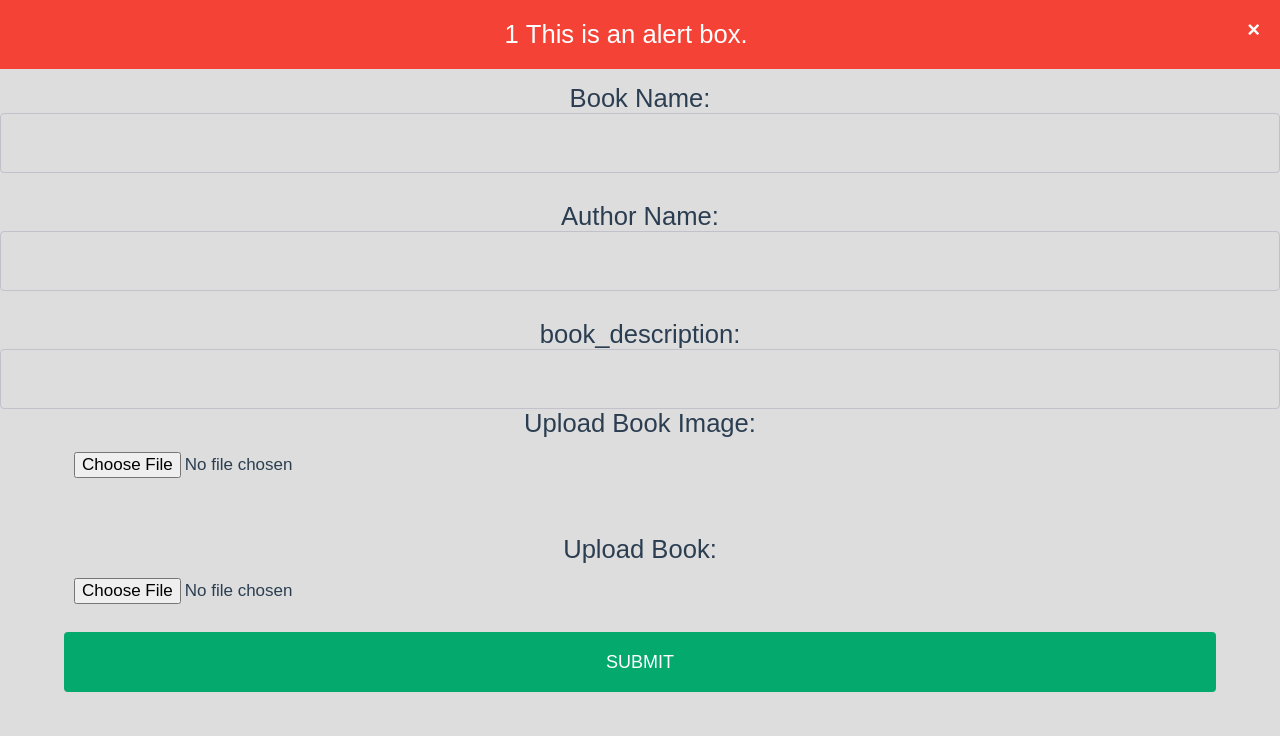
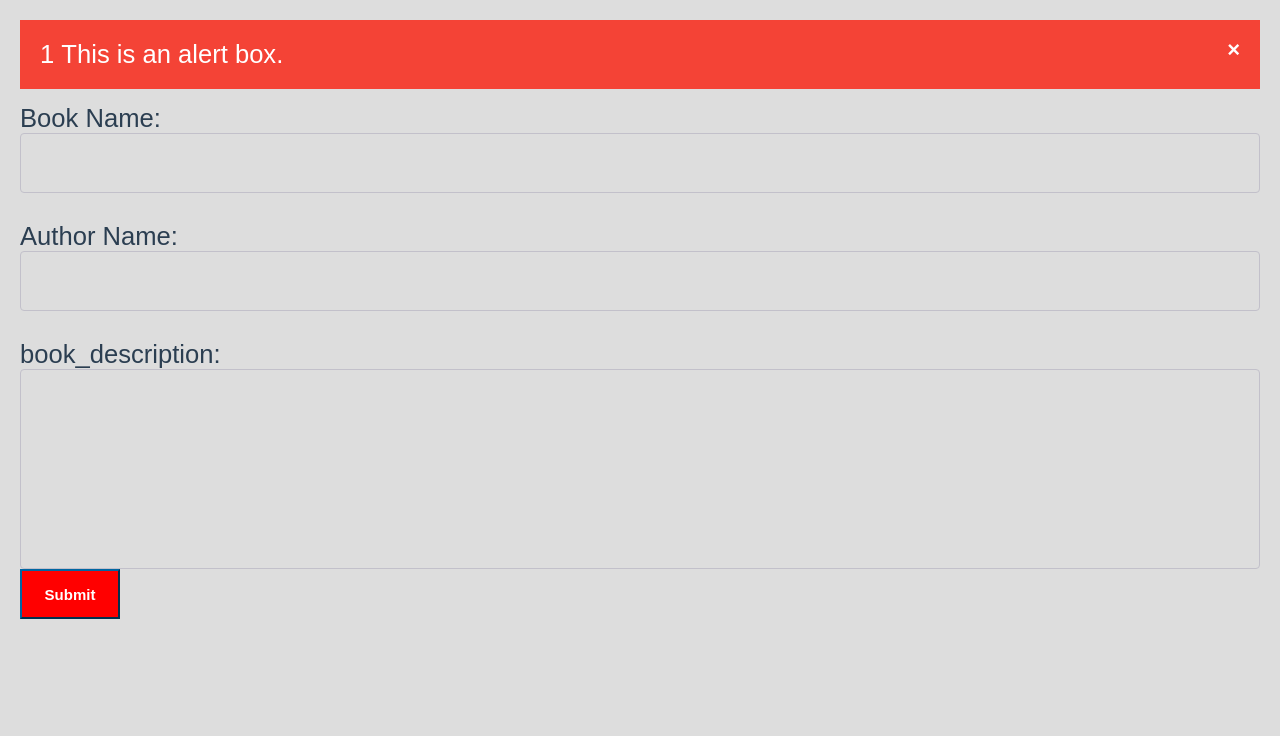
Before and after one commit to shreyakharola/E-library, a PHP site: page /add_book.php in a window 1280 px wide. Shown: the part 64-800 px from the top of the page. Run offline with PHP 8.4, Linux system fonts and the light colour scheme; the visitor is signed in with stand-in values (Sample User, id 1).

```diff
--- a/add_book.php
+++ b/add_book.php
@@ -36,20 +36,22 @@
 
 
 
-      <form action="upload.php" method="post" enctype="multipart/form-data" accept="image/x-png,image/gif,image/jpeg">
+
+      <form action="upload.php" method="get" enctype="multipart/form-data" accept="image/x-png,image/gif,image/jpeg">
         <label for="book_name">Book Name:</label>
         <input type="text" id="book_name" name="book_name" required><br><br>
         <label for="author_name">Author Name:</label>
         <input type="text" id="author_name" name="author_name" required><br><br>
         <label for="book_description">book_description:</label>
-        <input type="text" id="book_description" name="book_description" required>
-        <label for="book_image">Upload Book Image:</label>
+        <input type="text" id="book_description" name="book_description" style="height:200px" required>
+        <!-- <label for="book_image">Upload Book Image:</label>
         <input type="file" id="book_image" name="book_image" value="upload_image" required><br><br>
         <label for="book_pdf" required>Upload Book:</label>
-        <input type="file" id="book_pdf" name="book_pdf" value="upload_file" required>
-        <input type="submit" value="submit" name="sumbit">
+        <input type="file" id="book_pdf" name="book_pdf" value="upload_file" required> -->
+        <button class="add_book_button" type="submit" value="submit" name="submitted">Submit</button>
       </form>
       </div>
 
+
     </body>
     </html>
--- a/elibrary.css
+++ b/elibrary.css
@@ -319,7 +319,7 @@ p {
 }
 
 /* Style button element */
-button {
+.read_more {
   border: none;
   padding: 6px 10px;
   border-radius: 50px;
@@ -341,8 +341,8 @@ button {
   padding: 3px 2px 2px 2px;
 }
 
-button:focus,
-button:hover {
+.read_more:focus,
+.read_more:hover {
   background-color: #0077ff;
   color: #e0efff;
 }
@@ -757,5 +757,18 @@ addbook.php page css */
 }
 
 .addbook_form {
+  margin: 10px;
+  padding: 10px;
+}
+
+.add_book_button {
+  background: red;
+	color: white;
+	border-style: outset;
+	border-color: #0066A2;
+	height: 50px;
+	width: 100px;
+	font: bold 15px arial,sans-serif;
+	text-shadow: none;
   text-align: center;
 }
```
Also changed, not shown: login_elibrary.html (+6 -6 lines), upload.php (+36 -31 lines).
